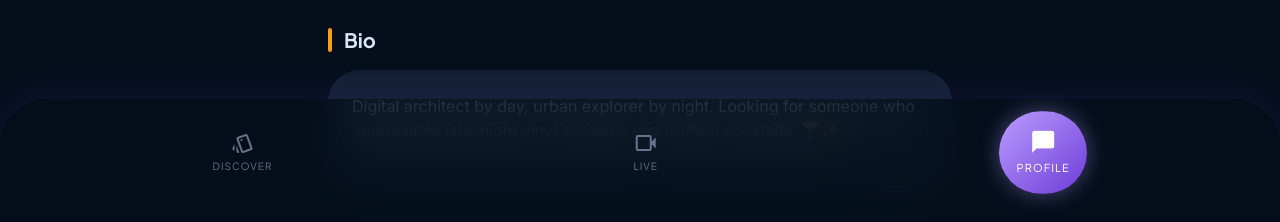
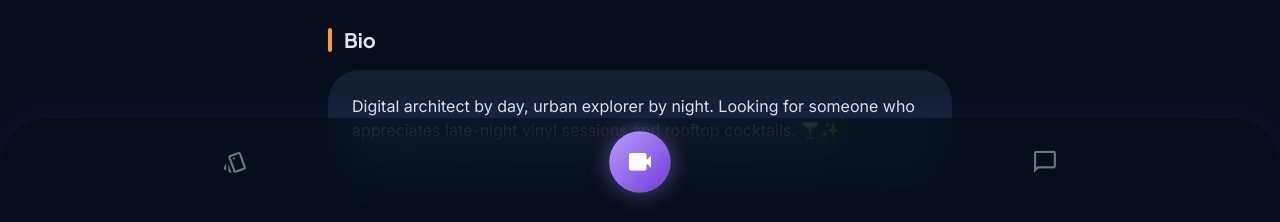
Before and after one commit to hackwatcher/luminous-chat, a website: page public/screens/profile.html in a window 1280 px wide. Shown: the part 578-800 px from the top of the page. Drawn offline with nearby package versions, Linux system fonts and the light colour scheme.

Commit message:
Fix: Standardized bottom navigation across all Pulse screens

```diff
--- a/public/screens/profile.html
+++ b/public/screens/profile.html
@@ -209,19 +209,17 @@
 </section>
 </main>
 <!-- BottomNavBar -->
+<!-- Bottom Navigation Standardized -->
 <nav class="fixed bottom-0 left-0 w-full z-50 flex justify-around items-center px-8 pb-8 pt-4 bg-[#050f1c]/70 backdrop-blur-xl rounded-t-[3rem] shadow-[0_-8px_30px_rgba(110,59,215,0.1)]">
-<button class="flex flex-col items-center justify-center text-slate-500 p-4 hover:text-[#ba9eff] transition-colors">
-<span class="material-symbols-outlined" data-icon="style">style</span>
-<span class="font-['Plus_Jakarta_Sans'] text-[10px] uppercase tracking-widest mt-1">Discover</span>
-</button>
-<button class="flex flex-col items-center justify-center text-slate-500 p-4 hover:text-[#ba9eff] transition-colors">
-<span class="material-symbols-outlined" data-icon="videocam">videocam</span>
-<span class="font-['Plus_Jakarta_Sans'] text-[10px] uppercase tracking-widest mt-1">Live</span>
-</button>
-<button class="flex flex-col items-center justify-center bg-gradient-to-br from-[#ba9eff] to-[#6e3bd7] text-white rounded-full p-4 shadow-[0_0_20px_rgba(186,158,255,0.4)] scale-110 duration-300 ease-out">
-<span class="material-symbols-outlined" data-icon="chat_bubble" style="font-variation-settings: 'FILL' 1;">chat_bubble</span>
-<span class="font-['Plus_Jakarta_Sans'] text-[10px] uppercase tracking-widest mt-1">Profile</span>
-</button>
+    <button class="flex flex-col items-center justify-center text-slate-500 p-4 hover:text-[#ba9eff] transition-colors scale-110 duration-300 ease-out">
+        <span class="material-symbols-outlined" data-icon="style">style</span>
+    </button>
+    <button class="flex flex-col items-center justify-center bg-gradient-to-br from-[#ba9eff] to-[#6e3bd7] text-white rounded-full p-4 shadow-[0_0_20px_rgba(186,158,255,0.4)] scale-110 duration-300 ease-out">
+        <span class="material-symbols-outlined" data-icon="videocam" style="font-variation-settings: 'FILL' 1;">videocam</span>
+    </button>
+    <button class="flex flex-col items-center justify-center text-slate-500 p-4 hover:text-[#ba9eff] transition-colors scale-110 duration-300 ease-out">
+        <span class="material-symbols-outlined" data-icon="chat_bubble">chat_bubble</span>
+    </button>
 </nav>
 <!-- Live Pulse Floating Indicator (Visual Flair) -->
 <div class="fixed top-24 right-4 flex items-center gap-2 bg-surface-container/40 backdrop-blur-sm px-3 py-1.5 rounded-full">
```
Also changed, not shown: public/screens/chat.html (+4 -3 lines), public/screens/connecting.html (+11 -9 lines), public/screens/discover.html (+11 -10 lines).
